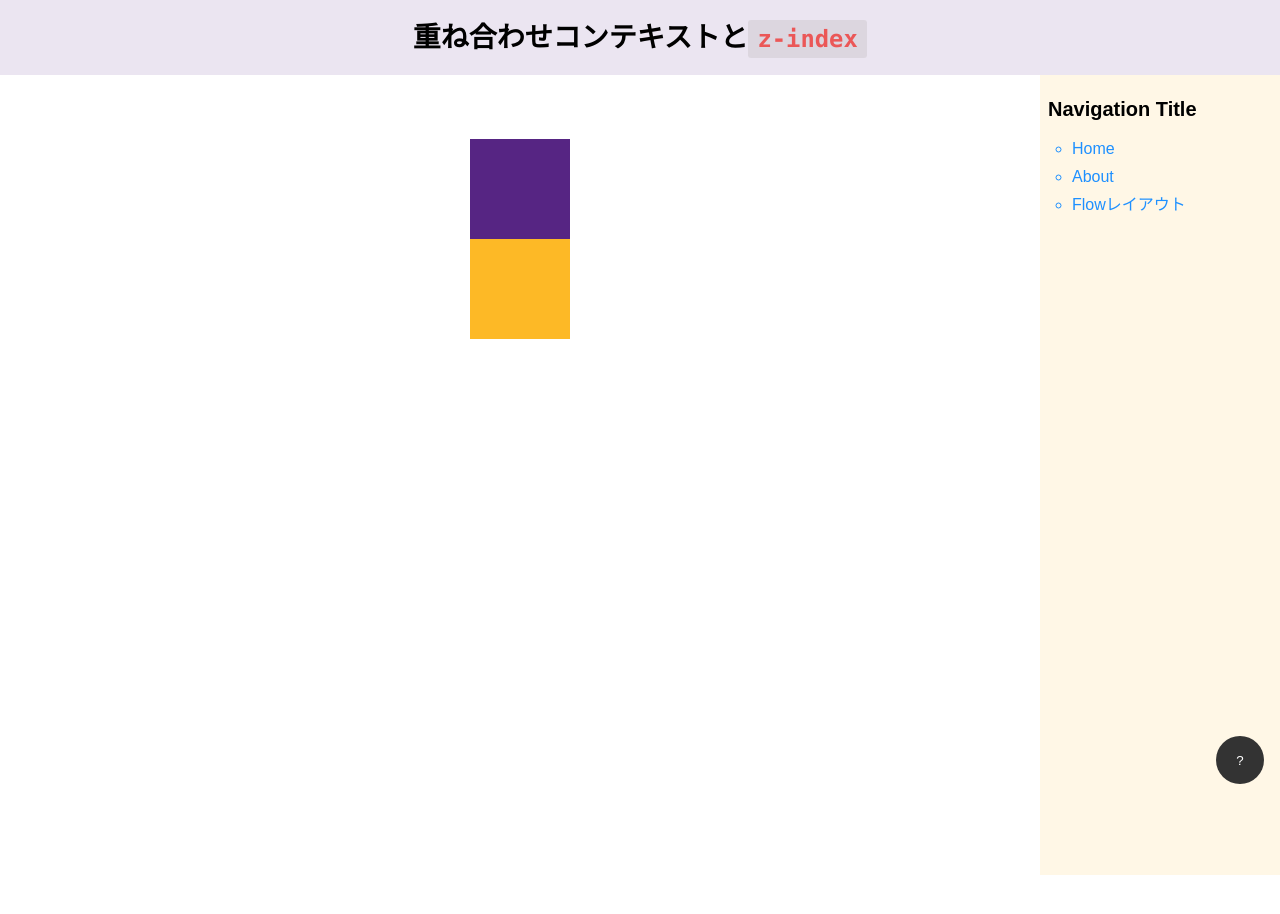
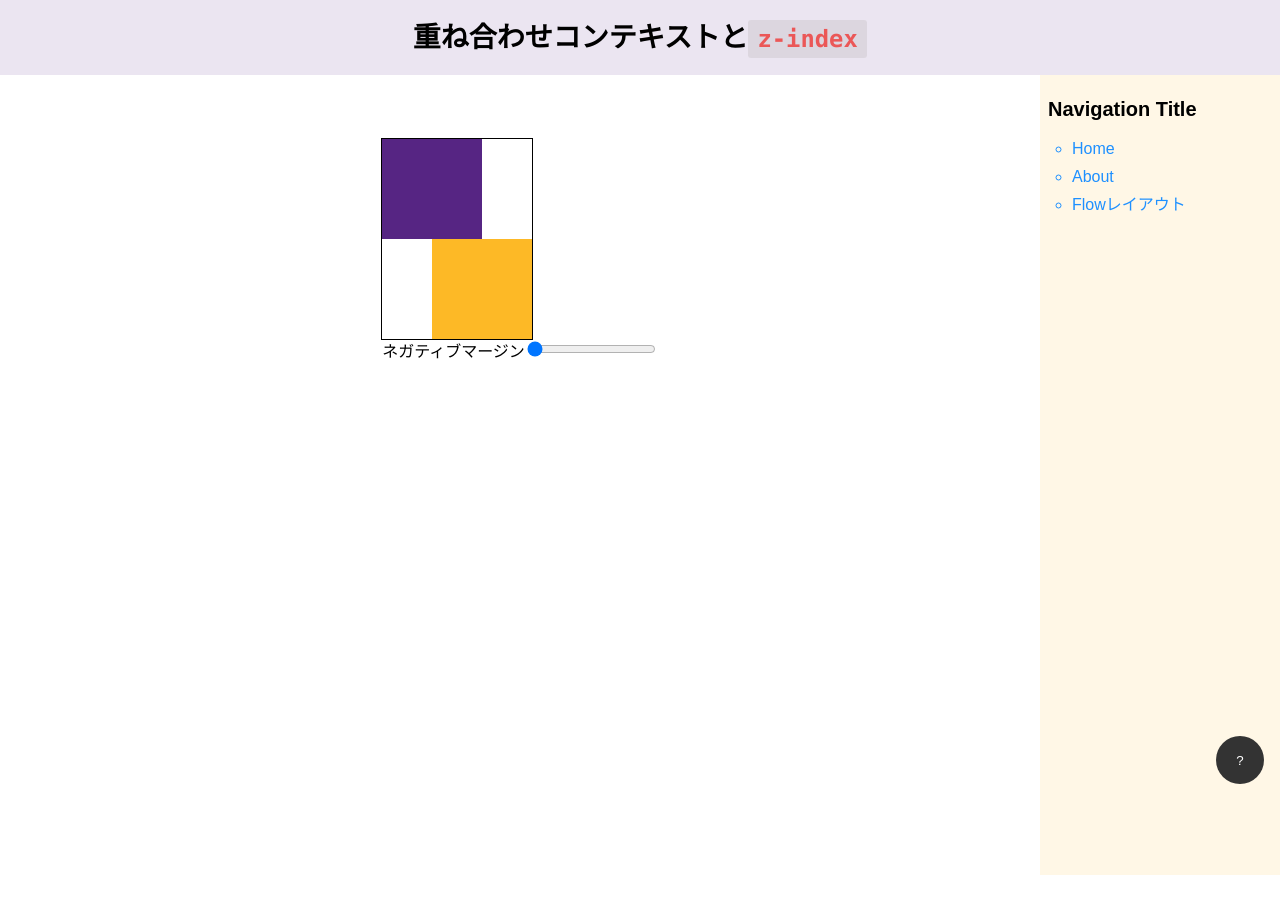
Before and after one commit to MFukazawa/stacking, a React (Create React App) app: page /flow in a window 1280 px wide. Shown: the top 914 px of the page. Built offline with nearby package versions, Linux system fonts and the light colour scheme.

Commit message:
Update: Add negative margin working example

```diff
--- a/src/pages/flow.js
+++ b/src/pages/flow.js
@@ -1,14 +1,28 @@
-import React from 'react'
+import React, { useState } from 'react'
 import styled from "styled-components";
 
 const Flow = () => {
+  const [negMargin, setNegMargin] = useState(0)
   return (
       <MainContent>
-        <Go />
-        <Lakers />
+        <FlowBox>
+          <Go />
+          <Lakers style={{ marginTop: '-' + negMargin + 'px' }} />
+        </FlowBox>
+
+        <div>
+          <label>ネガティブマージン</label>
+          <input type="range" value={negMargin} onChange={(e) => setNegMargin(e.target.value)} />
+        </div>
       </MainContent>
   )
 }
+
+const FlowBox = styled.section`
+  width: 150px;
+  height: 200px;
+  outline: 1px solid #000;
+`
 
 const Go = styled.div`
   width: 100px;
@@ -19,6 +33,7 @@ const Go = styled.div`
 const Lakers = styled.div`
   width: 100px;
   height: 100px;
+  margin: 0 0 0 50px;
   background: hsl(41deg 98% 57%);
 `
 
```
